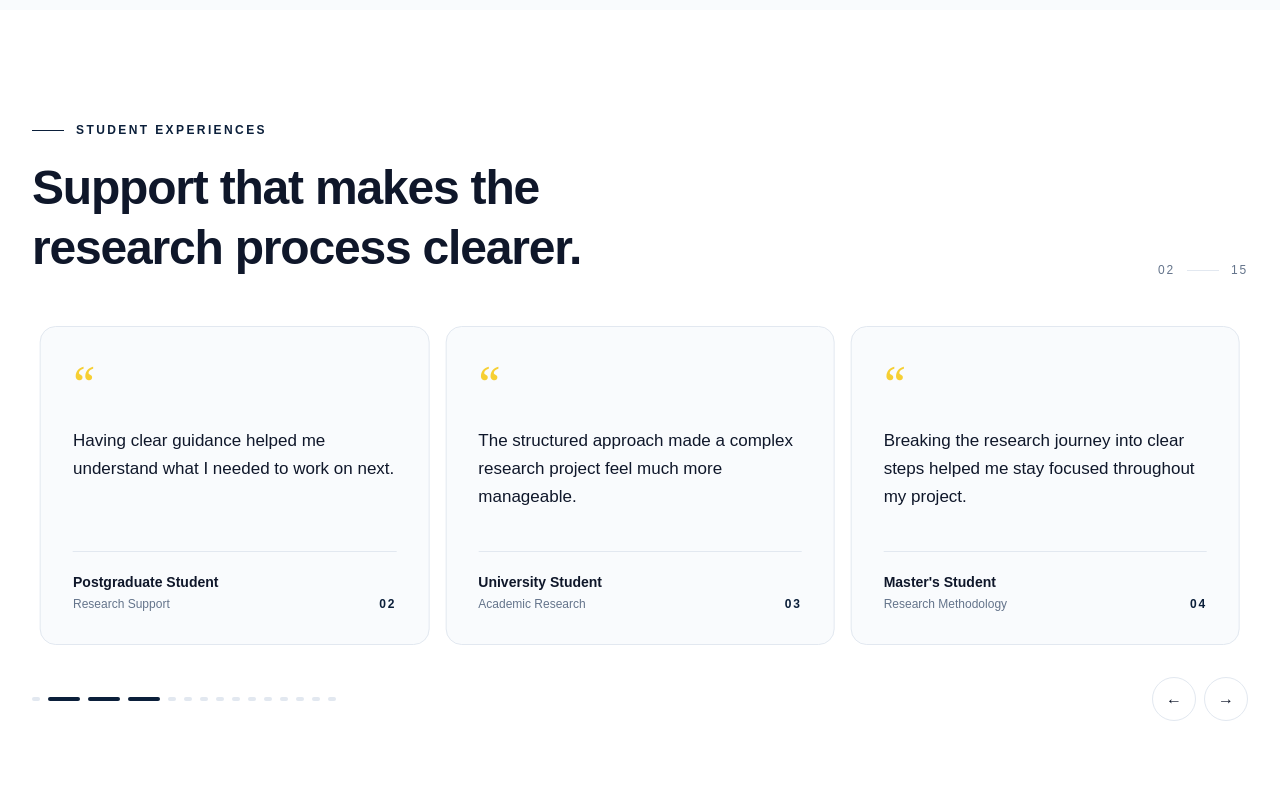
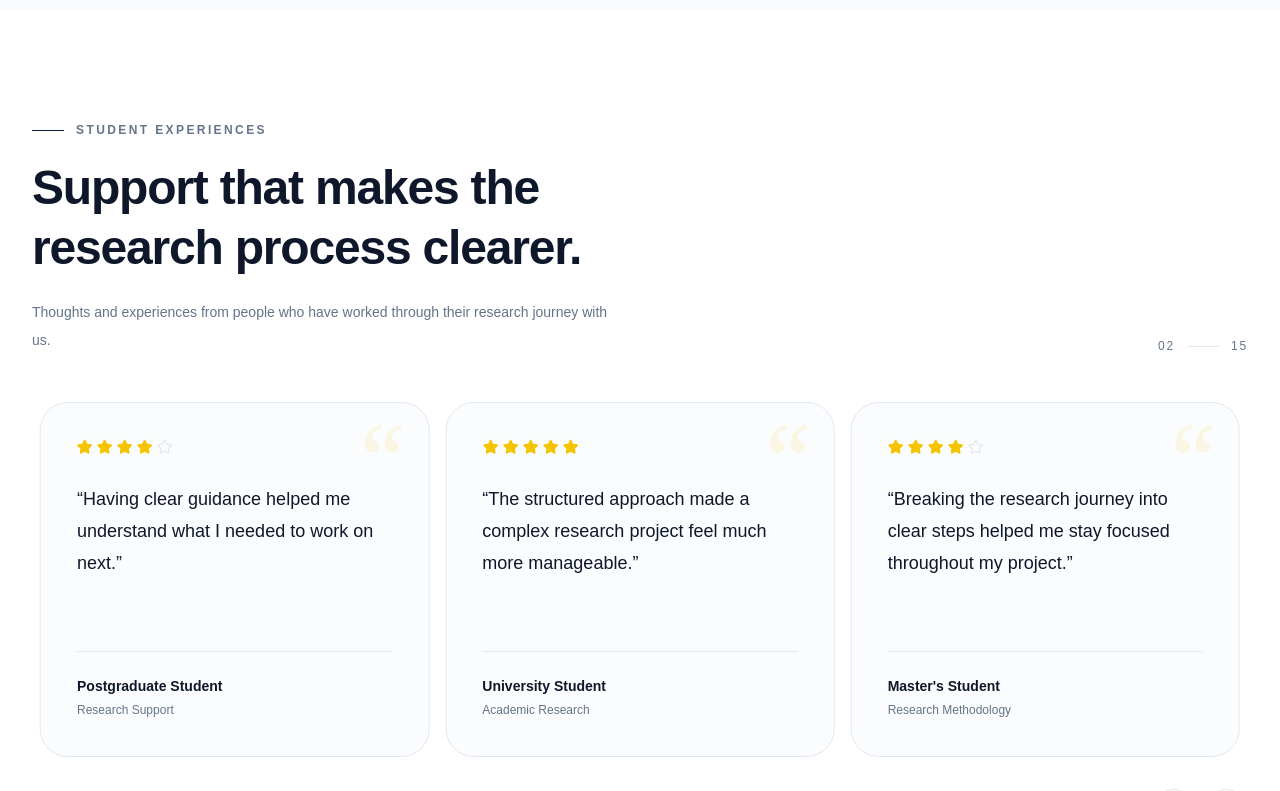
Before and after one commit to sangit-pokhrel/Thesis-companion, a Next.js app: page / in a window 1280 px wide. Shown: the part 5300-6091 px from the top of the page. Built offline with nearby package versions, Linux system fonts and the light colour scheme.

Commit message:
star and design of testimonial

```diff
--- a/app/page.tsx
+++ b/app/page.tsx
@@ -3,6 +3,7 @@
 import Image from "next/image";
 import Link from "next/link";
 import { useEffect, useState } from "react";
+import { ArrowLeft, ArrowRight, Star } from "lucide-react";
 
 import { useLanguage } from "@/components/language/LanguageProvider";
 import { images } from "@/lib/images";
@@ -1342,8 +1343,9 @@ export default function HomePage() {
           </div>
         </div>
       </section>
+
       {/* TESTIMONIALS */}
-      {/* TESTIMONIALS */}
+
       <section className="bg-background">
         <div className="mx-auto max-w-7xl px-5 py-20 sm:px-6 lg:px-8 lg:py-28">
           {/* HEADER */}
@@ -1352,7 +1354,7 @@ export default function HomePage() {
               <div className="flex items-center gap-3">
                 <span className="h-px w-8 bg-primary" />
 
-                <p className="text-xs font-bold uppercase tracking-[0.2em] text-primary">
+                <p className="text-xs font-bold uppercase tracking-[0.2em] text-muted-foreground">
                   {home.experiences}
                 </p>
               </div>
@@ -1360,9 +1362,15 @@ export default function HomePage() {
               <h2 className="mt-5 max-w-2xl text-3xl font-bold leading-tight tracking-tight text-foreground sm:text-4xl lg:text-5xl">
                 {home.experiencesHeading}
               </h2>
-            </div>
-
-            {/* Counter */}
+
+              <p className="mt-5 max-w-xl text-sm leading-7 text-muted-foreground">
+                {language === "en"
+                  ? "Thoughts and experiences from people who have worked through their research journey with us."
+                  : "हामीसँग आफ्नो अनुसन्धान यात्रामा काम गरेका व्यक्तिहरूका अनुभवहरू।"}
+              </p>
+            </div>
+
+            {/* Desktop Counter */}
             <div className="hidden items-center gap-3 text-xs font-medium tracking-[0.15em] text-muted-foreground sm:flex">
               <span>{String(testimonialIndex + 1).padStart(2, "0")}</span>
 
@@ -1386,51 +1394,90 @@ export default function HomePage() {
                 }%)`,
               }}
             >
-              {currentTestimonials.map((testimonial, index) => (
+              {currentTestimonials.map((testimonial, index) => {
+                /*
+                 * 15 testimonials:
+                 * 3 → 3 stars
+                 * 6 → 4 stars
+                 * 6 → 5 stars
+                 *
+                 * The pattern is distributed rather than putting
+                 * all 3-star reviews together.
+                 */
+                const ratingPattern = [
+                  5, 4, 5, 4, 3, 5, 4, 5, 4, 3, 5, 4, 5, 4, 3,
+                ];
+
+                const rating = ratingPattern[index % ratingPattern.length];
+
+                return (
                   <div
                     key={`${testimonial.name}-${index}`}
                     className="w-full shrink-0 basis-full px-2 md:basis-1/2 lg:basis-1/3"
                   >
-                  <figure className="group flex h-full min-h-[310px] flex-col justify-between rounded-2xl border border-border bg-muted/40 p-7 transition-all duration-300 hover:border-primary/20 hover:bg-muted/60 sm:p-8">
-                    {/* Quote */}
-                    <div>
-                      <div className="text-5xl font-serif leading-none text-accent/80">
+                    <figure className="group relative flex h-full min-h-[350px] flex-col justify-between overflow-hidden rounded-[1.75rem] border border-border bg-muted/30 p-7 transition-all duration-500 hover:-translate-y-1 hover:border-primary/20 hover:bg-muted/50 hover:shadow-xl sm:p-9">
+                      {/* Top Accent */}
+                      <div className="absolute left-0 top-0 h-1 w-0 bg-accent transition-all duration-500 group-hover:w-full" />
+
+                      {/* Large Quote */}
+                      <div className="pointer-events-none absolute right-6 top-1 select-none font-serif text-[100px] leading-none text-accent/10 transition-colors duration-500 group-hover:text-accent/20">
                         “
                       </div>
 
-                      <blockquote className="mt-5 text-base leading-7 text-foreground sm:text-[17px]">
-                        {testimonial.quote}
+                      {/* REVIEW */}
+                      <div className="relative z-10">
+                        {/* Stars */}
+                        <div
+                          className="flex items-center gap-1"
+                          aria-label={`${rating} out of 5 stars`}
+                        >
+                          {[1, 2, 3, 4, 5].map((starNumber) => (
+                            <Star
+                              key={starNumber}
+                              size={16}
+                              strokeWidth={1.8}
+                              className={
+                                starNumber <= rating
+                                  ? "fill-accent text-accent"
+                                  : "text-border"
+                              }
+                            />
+                          ))}
+                        </div>
+
+                        {/* Review Text */}
+                        <blockquote className="mt-7 text-[17px] leading-8 text-foreground sm:text-lg">
+                          “{testimonial.quote}”
                         </blockquote>
                       </div>
 
-                    {/* Author */}
-                    <figcaption className="mt-10 border-t border-border pt-5">
-                      <div className="flex items-end justify-between gap-4">
+                      {/* AUTHOR */}
+                      <figcaption className="relative z-10 mt-10 border-t border-border pt-6">
+                        <div className="flex items-center justify-between gap-4">
                           <div>
                             <p className="text-sm font-semibold text-foreground">
                               {testimonial.name}
                             </p>
 
-                          <p className="mt-1 text-xs text-muted-foreground">
+                            <p className="mt-1 text-xs leading-5 text-muted-foreground">
                               {testimonial.role}
                             </p>
                           </div>
 
-                        <span className="text-xs font-bold tracking-[0.15em] text-primary">
-                          {String(index + 1).padStart(2, "0")}
-                        </span>
+
                         </div>
                       </figcaption>
                     </figure>
                   </div>
-              ))}
+                );
+              })}
             </div>
           </div>
 
           {/* CONTROLS */}
-          <div className="mt-8 flex items-center justify-between">
-            {/* Progress */}
-            <div className="flex items-center gap-2">
+          <div className="mt-8 flex flex-col items-center gap-5 sm:flex-row sm:items-center sm:justify-between">
+            {/* Moving Notifier / Progress */}
+            <div className="order-2 flex items-center gap-2 sm:order-1">
               {currentTestimonials.map((_, index) => (
                 <button
                   key={index}
@@ -1454,24 +1501,24 @@ export default function HomePage() {
               ))}
             </div>
 
-            {/* Previous / Next */}
-            <div className="flex items-center gap-2">
+            {/* Arrows */}
+            <div className="order-1 flex items-center justify-center gap-2 sm:order-2">
               <button
                 type="button"
                 onClick={goToPreviousTestimonial}
                 aria-label="Previous testimonials"
-                className="flex h-11 w-11 items-center justify-center rounded-full border border-border bg-background text-foreground transition-all duration-300 hover:border-primary hover:bg-primary hover:text-primary-foreground"
-              >
-                ←
+                className="flex h-11 w-11 items-center justify-center rounded-full border border-border bg-background text-foreground transition-all duration-300 hover:-translate-x-0.5 hover:border-primary hover:bg-primary hover:text-primary-foreground"
+              >
+                <ArrowLeft size={18} strokeWidth={1.8} />
               </button>
 
               <button
                 type="button"
                 onClick={goToNextTestimonial}
                 aria-label="Next testimonials"
-                className="flex h-11 w-11 items-center justify-center rounded-full border border-border bg-background text-foreground transition-all duration-300 hover:border-primary hover:bg-primary hover:text-primary-foreground"
-              >
-                →
+                className="flex h-11 w-11 items-center justify-center rounded-full border border-border bg-background text-foreground transition-all duration-300 hover:translate-x-0.5 hover:border-primary hover:bg-primary hover:text-primary-foreground"
+              >
+                <ArrowRight size={18} strokeWidth={1.8} />
               </button>
             </div>
           </div>
```
Lines whose indentation alone changed are shown as unchanged.
